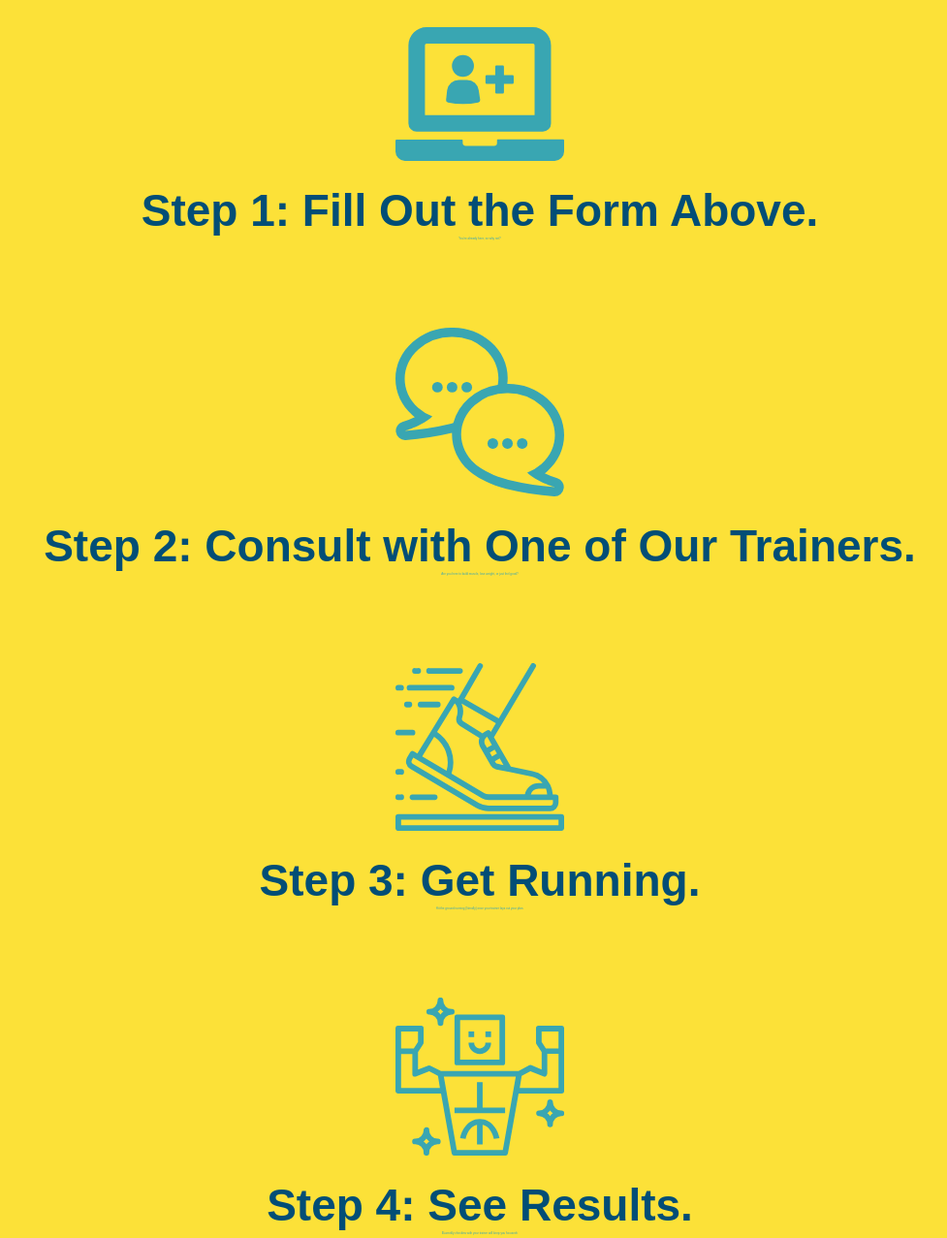
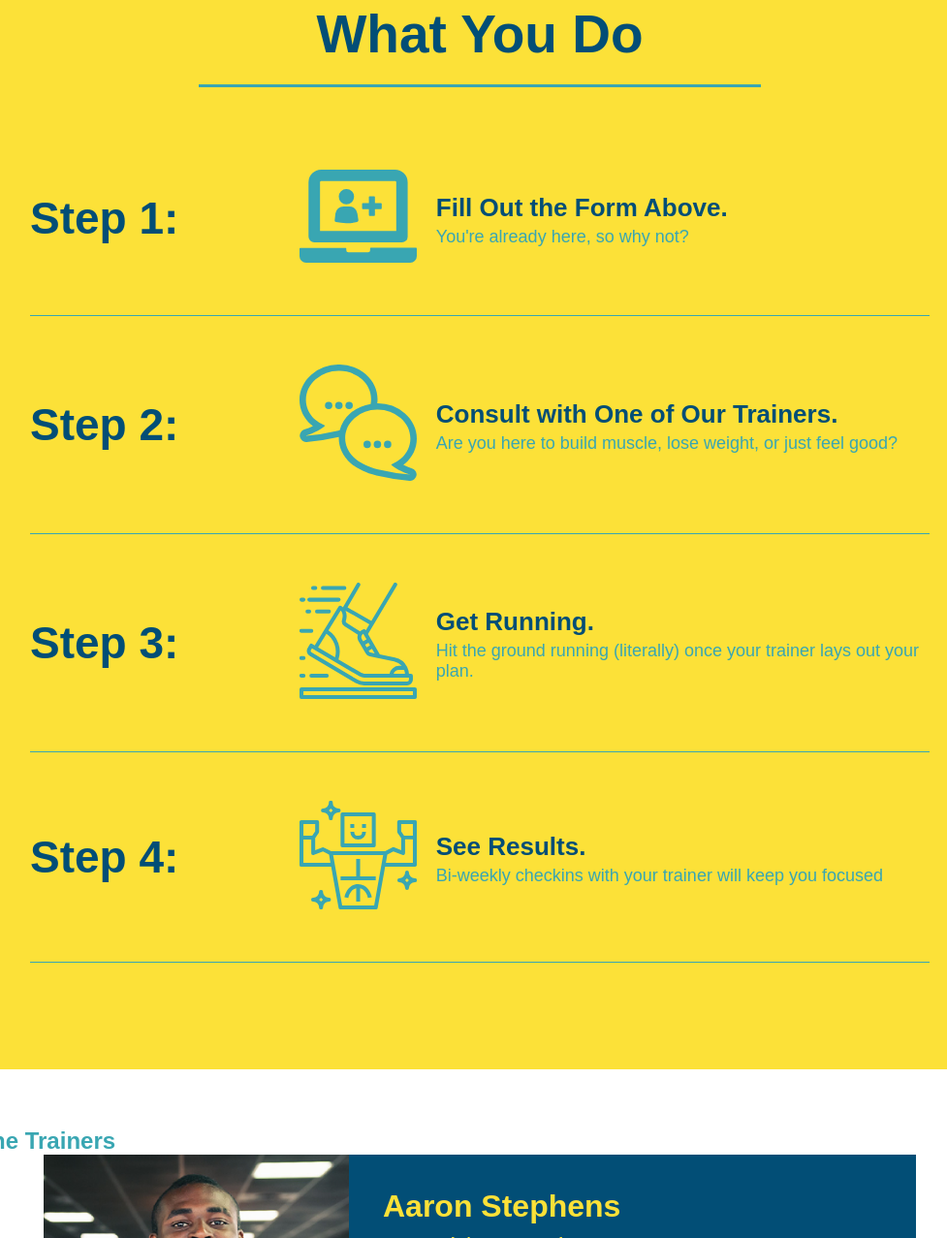
Before and after one commit to AlexStandfield/run-buddy, a plain HTML site: page index.html in a window 1280 px wide. Shown: the part 1262-2539 px from the top of the page at 97% size, without its empty margins (145-1122 px from the left). Drawn offline with Linux system fonts and the light colour scheme.

Commit message:
Added Flexbox to Steps

```diff
--- a/assets/css/style.css
+++ b/assets/css/style.css
@@ -43,27 +43,40 @@ section {
     padding: 60px;
 }
 
+
 /* Hero Styling Home Page */
 .hero{
     background-image: url("../images/hero-bg.jpeg");
-    height: 600px;
     background-size: cover;
     background-position: center;
-    position: relative;
+    display: flex;
+    justify-content: center;
+    flex-wrap: wrap;
+}
+.hero-cta {
+    width: 35%;
+    text-align: right;
+    margin: 3.5%;
+    color: #fff;
+    font-size: 18px;
+    line-height: 1.3;
+}
+.hero-cta h2 {
+    font-style: italic;
+    font-size: 55px;
+    color: #fce138;
 }
 .hero-form {
     border: 3px solid #024e76;
     background-color: #fce138;
     padding: 20px;
-    width: 500px;
     color:#024e76;
-    position: absolute;
-    bottom: 120px;
-    right: 140px;
 }
 .hero-form h3 {
     font-size: 24px;
     margin: 0;
+    width: 40%;
+    margin: 3.5%;
 }
 .hero-form p {
     margin: 5px 0px 15px 0;
@@ -93,13 +106,16 @@ section {
 }
 /*End of Hero Styling*/
 
+
+/* Steps Styling */
 .section-title {
     font-size: 55px;
     color: #024e76;
-    margin-bottom: 35px;
-    padding: 0 100px 20px 100px;
     border-bottom: 3px solid;
-    display: inline-block;
+    padding-bottom: 20px;
+    text-align: center;
+    margin: 0 auto 35px auto;
+    width: 50%;
 }
 .primary-border {
     border-color: #fce138;
@@ -107,48 +123,61 @@ section {
 .secondary-border {
     border-color: #39a6b2;
 }
-.intro {
-    text-align: center;
-}
-.intro h2 {
-
-}
-.into p {
+.intro p {
     line-height: 1.7;
     color: #39a6b2;
     width: 80%;
     font-size: 20px;
     margin: 0 auto;
+    text-align: center;
 }
 .steps {
-    text-align: center;
     background: #fce138;
 }
-.steps h2 {
-
+.step {
+    margin: 50px auto;
+    padding-bottom: 50px;
+    width: 80%;
+    border-bottom: 1px solid #39a6b2;
+    display: flex;
+    flex-wrap: wrap;
+    align-items: center;
+    justify-content: space-between;
 }
-.steps div {
-    margin-bottom: 80px;
-}
-.steps img {
-    width: 15%;
-    margin: 10px 0;
-}
-.steps h3 {
+.step h3 {
     color: #024e76;
     font-size: 46px;
-    margin-top: 10px;
+    flex: 1 30%;
 }
-.steps p {
+.step-info {
+    display: flex;
+    flex-wrap: wrap;
+    align-items: center;
+    flex: 2 70%
+}
+.step-img {
+    flex: 1 12%;
+    margin-right: 20px;
+}
+.step-img img {
+    max-width: 100%;
+}
+.step-text {
+    flex: 12;
+}
+.step-text h4 {
+    font-size: 26px;
+    line-height: 1.5;
+    color: #024e76;
+}
+.step-text p {
     color: #39a6b2;
-    font-size: 3px;
+    font-size: 18px;
 }
-.steps span {
-    font-size: 38px;
-}
-.trainers {
-    text-align: center;
-}
+/* End of Steps Styling */
+
+
+/* Trainers Styling*/
 .trainer {
     width: 900px;
     margin: 0 auto 30px auto;
@@ -184,10 +213,11 @@ section {
     font-size: 17px;
     line-height: 1.3;
 }
+/* End of Trainers Styling */
+
 
 /* Reach Out Styliing Begins */
 .contact {
-    text-align: center;
     background: #024e76;
 }
 .contact h2 {
@@ -221,23 +251,31 @@ section {
 }
 /* Reach Out Styling Ends*/
 
+
 /* Footer Styling*/
 footer {
+    display: flex;
     background: #fce137;
     width: 100%;
     padding: 40px 35px;
+    justify-content: space-between;
+    flex-wrap: wrap;
 }
 footer h2 {
-    display: inline;
     color: #024e76;
     font-size: 30px;
     margin: 0;
 }
 footer div {
-    float: right;
     line-height: 1.5;
     text-align: right;
 }
 footer a {
     color: #024e76;
 }
+
+
+/* Flex */
+.flex-row {
+    display: flex;
+}
--- a/index.html
+++ b/index.html
@@ -79,48 +79,80 @@
 
     <!--"what we do" section-->
     <section id="what-we-do" class="intro">
+      <div class="flex-row">
         <h2 class="section-title primary-border" >What We Do</h2>
+      </div>
+      <div class="flex-row">
         <p>
           butcher selfies chambray shabby chic gentrify readymade yr Echo Park XOXO Tumblr normcore Banksy direct trade Blue Bottle chillwave you probably haven't heard of them single-origin coffee Vice fanny pack fixie Odd Future Austin fingerstache pickled twee synth Wes Anderson Thundercats viral bitters flannel meggings narwhal Marfa Schlitz sustainable Intelligentsia umami deep v craft
         </p>
+      </div>
     </section>
 
     <!--"what you do" section-->
     <section id="what-you-do" class="steps">
+      <div class="flex-row">
         <h2 class="section-title secondary-border" >What You Do</h2>
+      </div>
 
-      <div>
+      <div class="step">
+        <h3>Step 1:</h3>
+        <div class="step-info">
+          <div class="step-img">
             <img src="./assets/images/step-1.svg" alt="" />
-        <h3>Step 1: <step>Fill Out the Form Above.</step></h3>
+          </div>
+          <div class="step-text">
+            <h4>Fill Out the Form Above.</h4>
             <p>You're already here, so why not?</p>
           </div>
+        </div>
+      </div>
 
-      <div>
+      <div class="step">
+        <h3>Step 2:</h3>
+        <div class="step-info">
+          <div class="step-img">
             <img src="./assets/images/step-2.svg" alt="" />
-        <h3>Step 2: Consult with One of Our Trainers.</h3>
+          </div>
+          <div class="step-text">
+            <h4>Consult with One of Our Trainers.</h4>
             <p>Are you here to build muscle, lose weight, or just feel good?</p>
           </div>
-
-      <div>
-        <img src="./assets/images/step-3.svg" alt="" />
-        <h3>Step 3: Get Running.</h3>
-        <p>
-          Hit the ground running (literally) once your trainer lays out your plan.
-        </p>
+        </div>
       </div>
 
-      <div>
+      <div class="step">
+        <h3>Step 3:</h3>
+        <div class="step-info">
+          <div class="step-img">
+            <img src="./assets/images/step-3.svg" alt="" />
+          </div>
+          <div class="step-text">
+            <h4>Get Running.</h4>
+            <p>Hit the ground running (literally) once your trainer lays out your plan.</p>
+          </div>
+        </div>
+      </div>
+
+      <div class="step">
+        <h3>Step 4:</h3>
+        <div class="step-info">
+          <div class="step-img">
             <img src="./assets/images/step-4.svg" alt="" />
-        <h3>Step 4: See Results.</h3>
-        <p>Bi-weekly checkins with your trainer will keep you focused<</p>
+          </div>
+          <div class="step-text">
+            <h4>See Results.</h4>
+            <p>Bi-weekly checkins with your trainer will keep you focused</p>
+          </div>
+        </div>
       </div>
     </section>
 
     <!--"meet the trainers" section-->
     <section id="your-trainers" class="trainers">
-      <h2 class="section-title-primary-border">
-        Meet The Trainers
-      </h2>
+      <div class="flex-row">
+        <h2 class="section-title-primary-border">Meet The Trainers</h2>
+      </div>
       <!--First Trainer Bio-->
       <article class="trainer">
         <img src="./assets/images/trainer-1.jpg" alt="Aaron Stephens in his workout clothes ready to bump iron" />
@@ -161,7 +193,9 @@
 
     <!--"reach out section" section-->
     <section id="reach-out" class="contact">
+      <div class="flex-row">
         <h2 class="section-title secondary-border">Reach Out</h2>
+      </div>
       <div class="contact-info">
         <iframe src="https://www.google.com/maps/embed?pb=!1m18!1m12!1m3!1d3040.740765580229!2d-111.72408608459978!3d40.34809636773483!2m3!1f0!2f0!3f0!3m2!1i1024!2i768!4f13.1!3m3!1m2!1s0x874d8451a576f3f1%3A0x13c67c897402b78f!2s271%20W%20570%20N%2C%20Lindon%2C%20UT%2084042!5e0!3m2!1sen!2sus!4v1649439222412!5m2!1sen!2sus"
           width="400"
@@ -204,7 +238,7 @@
     <footer>
       <h2>❤️ Made with love by Run Buddy</h2>
       <div>
-        <a href="./privacy-policy.html">Read Our Policy</a> <br />
+        <a href="./privacy-policy.html">Read Our Privacy Policy</a> <br />
         &copy; 2019 Run Buddy, Inc.
       </div>
     </footer>
```
Lines whose indentation alone changed are shown as unchanged.
